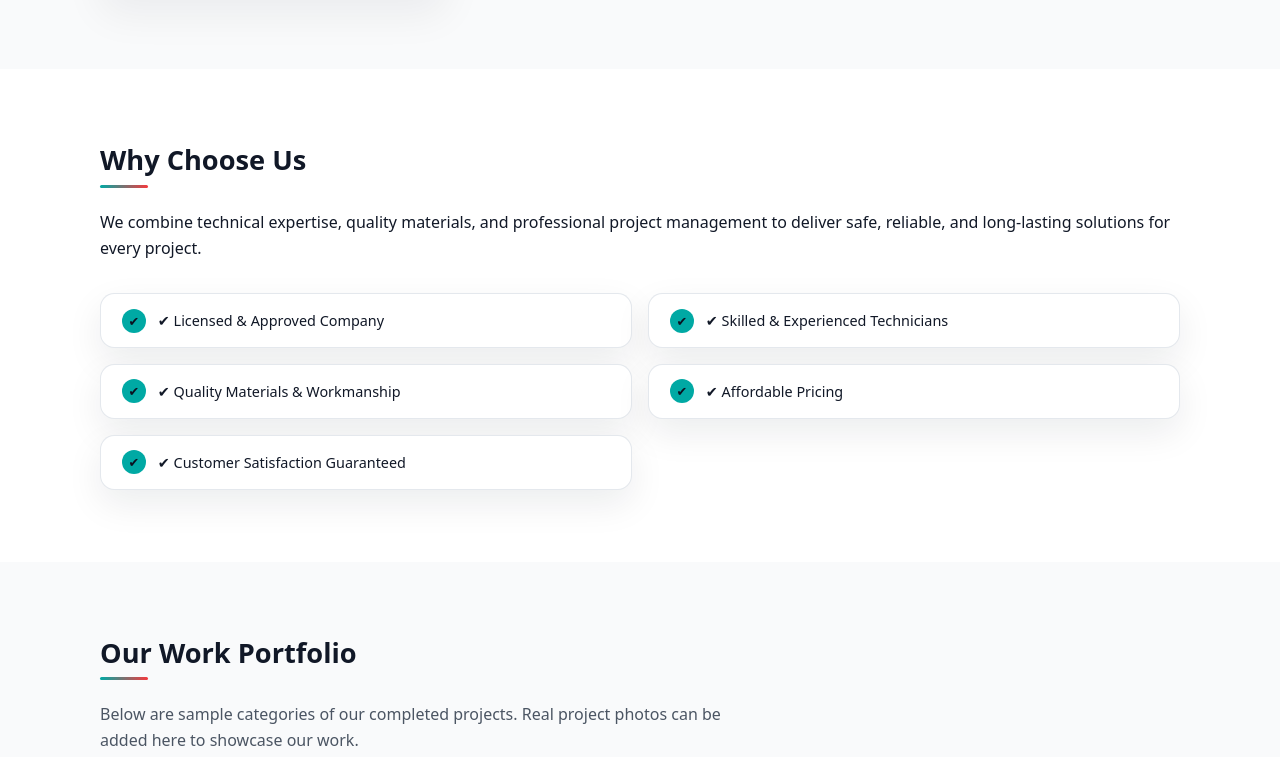
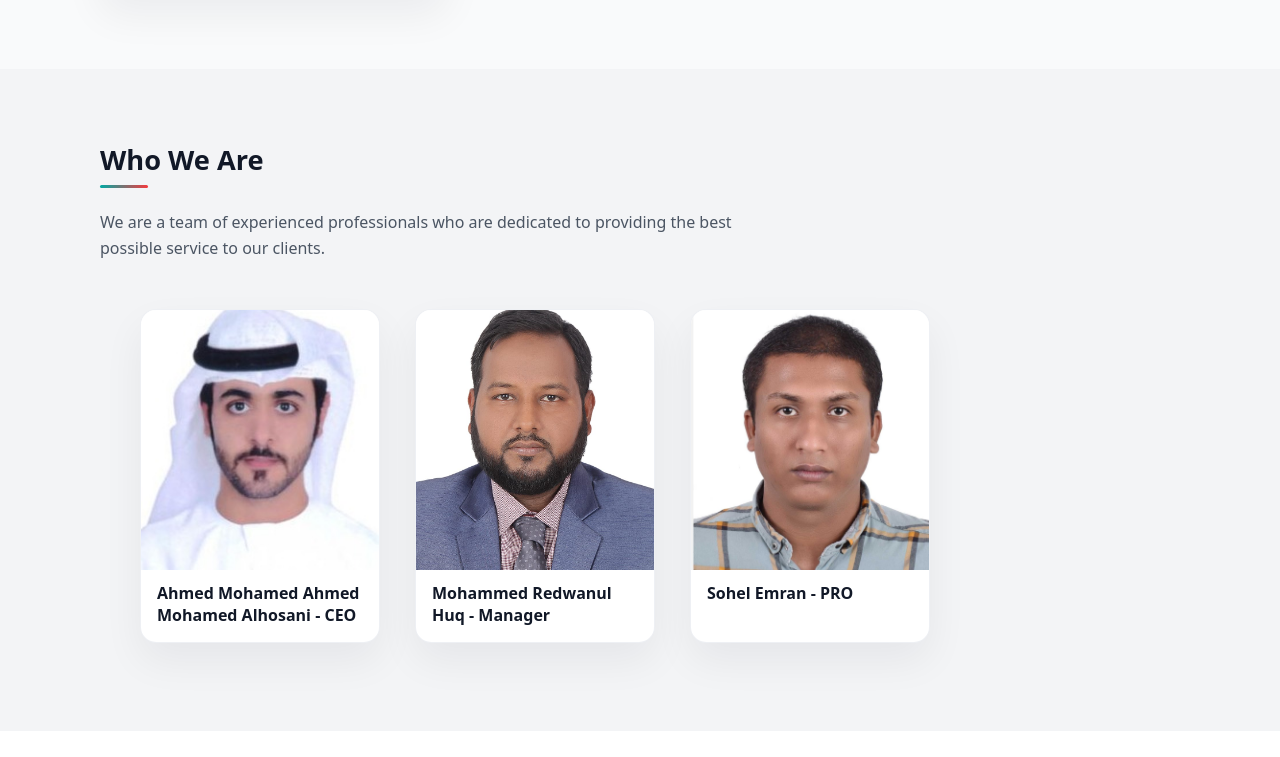
Before and after one commit to the-weekend-guys/aljynom-website, a plain HTML site: page index.html in a window 1280 px wide. Shown: the part 2033-2790 px from the top of the page. Drawn offline with Linux system fonts and the light colour scheme.

Commit message:
Add 'Who We Are' section to index.html
Added a 'Who We Are' section with team member details.

```diff
--- a/index.html
+++ b/index.html
@@ -175,6 +175,31 @@
         </div>
       </section>
 
+       <!-- Who We Are Section -->
+       <section id="who-we-are" class="section who-we-are">
+        <div class="container">
+          <h2>Who We Are</h2>
+          <p class="section-intro">
+            We are a team of experienced professionals who are dedicated to providing the best possible service to our clients.
+          </p>
+          <div class="gallery-grid">
+            <figure class="gallery-item">
+              <img src="./ceo.png" alt="CEO" />
+              <figcaption>Ahmed Mohamed Ahmed Mohamed Alhosani - CEO</figcaption>
+            </figure>
+            <figure class="gallery-item">
+              <img src="./manager.jpeg" alt="Manager" />
+              <figcaption>Mohammed Redwanul Huq - Manager</figcaption>
+            </figure>
+            <figure class="gallery-item">
+              <img src="./pro.jpeg" alt="PRO" />
+              <figcaption>Sohel Emran - PRO</figcaption>
+            </figure>
+          </div>
+        </div>
+      </section>
+
+
       <!-- Why Choose Us Section -->
       <section id="why-us" class="section why-us">
         <div class="container">
@@ -221,6 +246,7 @@
         </div>
       </section>
 
+
       <!-- Contact Us Section -->
       <section id="contact" class="section contact">
         <div class="container contact-layout">
@@ -230,7 +256,7 @@
               AL JYNOM TECHNICAL SERVICES EST.<br />
               Dubai, UAE
             </p>
-            <p>+97143352469
+            <p>
               <strong>Landline:</strong>
               <a href="tel:+97143352469 ">+971 4 335 2469</a><br />
               <strong>Mobile:</strong>
```
